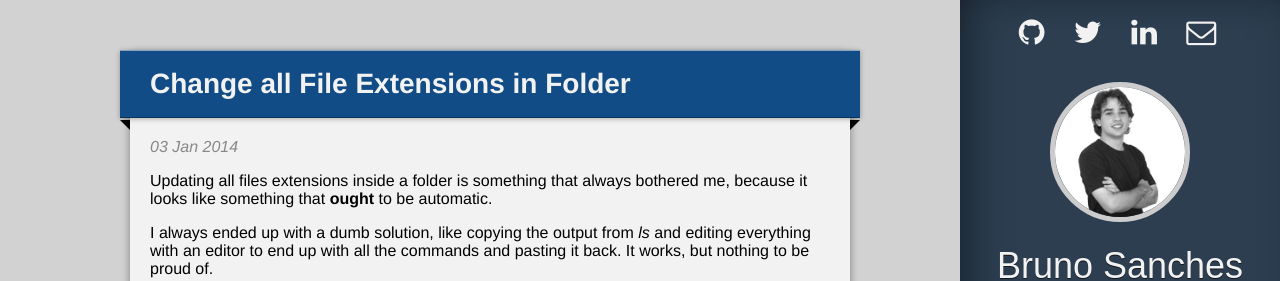
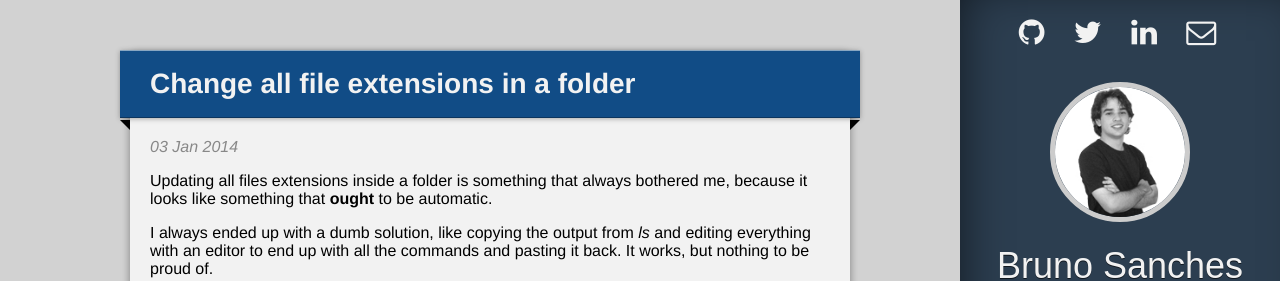
Before and after one commit to brunops/brunops.github.io, a Jekyll site: the page built from _posts/2014-01-03-change-all-file-extensions-in-folder.markdown, in a window 1280 px wide. Shown: the top 281 px of the page. Built offline with Jekyll 4.4.1, drawn with Linux system fonts in a browser that asks for light colours; some web fonts are replaced; Markdown is read by kramdown in place of the engine named in the settings; comment, search, counter and statistics services are not loaded.

```diff
--- a/_posts/2014-01-03-change-all-file-extensions-in-folder.markdown
+++ b/_posts/2014-01-03-change-all-file-extensions-in-folder.markdown
@@ -1,6 +1,6 @@
 ---
 layout: post
-title: Change all File Extensions in Folder
+title: Change all file extensions in a folder
 categories:
 - UNIX
 - sed
```
